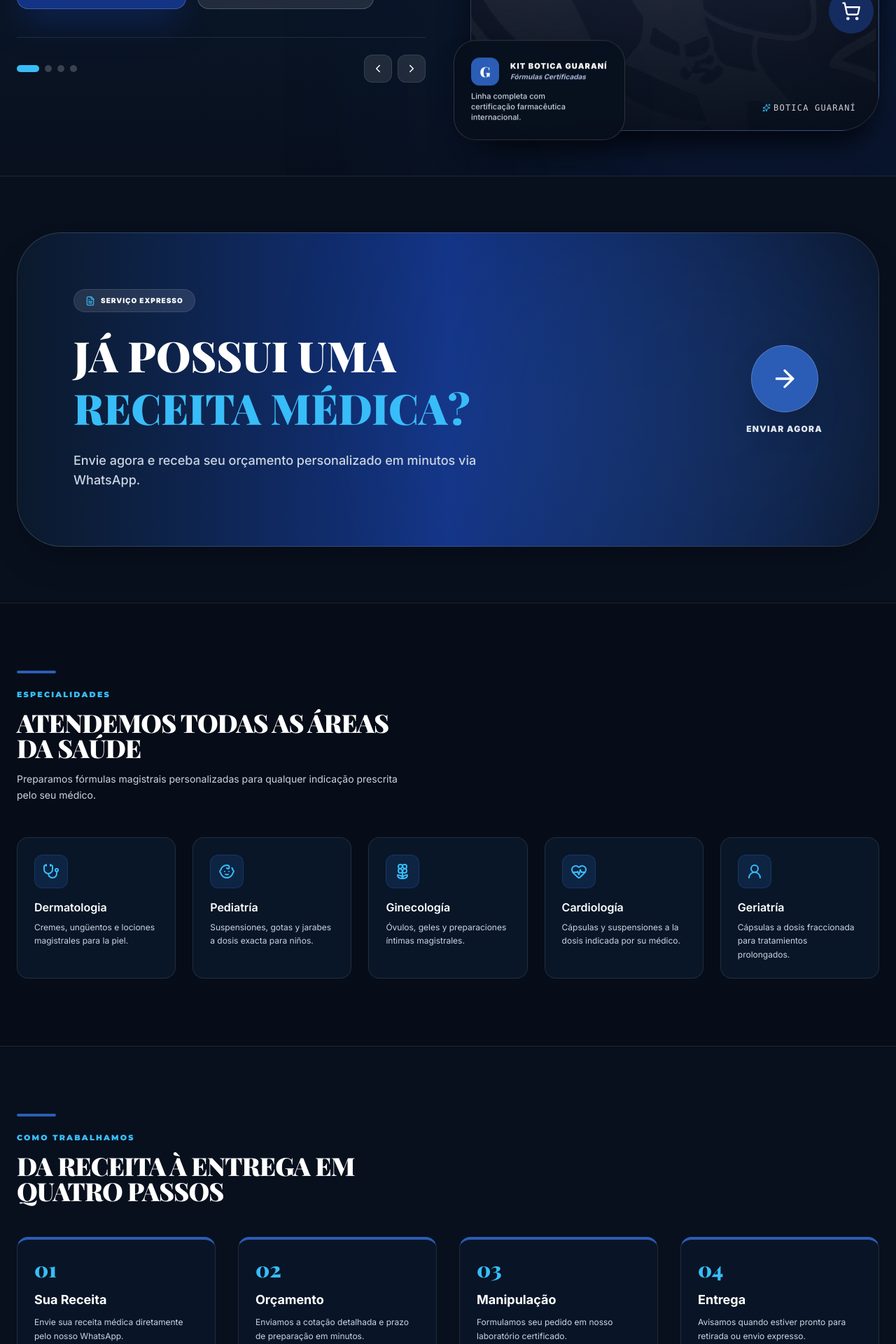
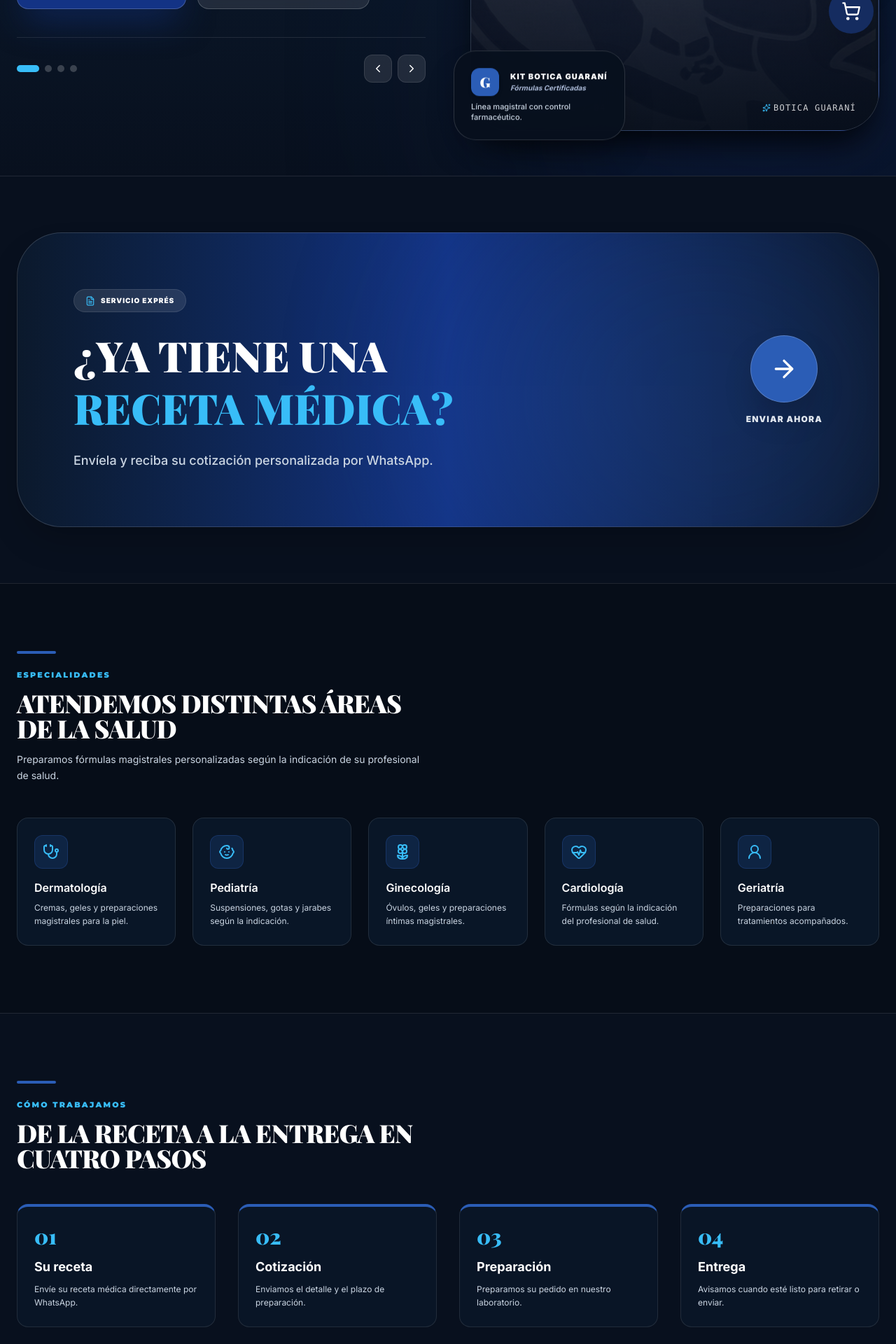
Before and after one commit to igordscode/botica-plataform-v3, a React (Vite) app: page / in a window 1280 px wide. Shown: the part 720-2640 px from the top of the page at 70% size. Built offline with nearby package versions, Linux system fonts and the light colour scheme; no server answers; a web font is replaced by a local one.

Commit message:
fix: alinhar idioma da experiência Lean

```diff
--- a/src/components/Footer.tsx
+++ b/src/components/Footer.tsx
@@ -3,8 +3,10 @@ import { Facebook, Instagram, Mail, Phone, MapPin, Heart, Send, CheckCircle2 } f
 import { useState } from 'react';
 import { subscribeToNewsletter } from '../lib/newsletter';
 import { CONTACT } from '../constants';
+import { useLanguage } from '../context/LanguageContext';
 
 export default function Footer() {
+  const { language } = useLanguage();
   const [email, setEmail] = useState('');
   const [status, setStatus] = useState<'idle' | 'loading' | 'success'>('idle');
 
@@ -37,15 +39,17 @@ export default function Footer() {
                 <img src="/logo-2lineas-branco.svg" alt="Botica Guaraní" className="h-10 md:h-12 w-auto" />
               </div>
               <p className="text-xl text-[#F3F6FA]/40 font-medium italic max-w-md leading-relaxed">
-                "Elevando o padrão da medicina magistral através da precisão técnica e do cuidado humano individualizado."
+                {language === 'pt'
+                  ? 'Elevando o padrão da medicina magistral através da precisão técnica e do cuidado humano individualizado.'
+                  : 'Elevamos el estándar de la medicina magistral con precisión técnica y cuidado humano individualizado.'}
               </p>
             </div>
 
             {/* Newsletter Integrated into Left Side */}
             <div className="max-w-md space-y-6">
               <div className="space-y-2">
-                <h4 className="text-[10px] font-black uppercase tracking-[0.4em] text-[#2B5DB6]">Inovação no seu e-mail</h4>
-                <p className="text-xs text-white/40 font-medium">Receba protocolos de saúde e atualizações do laboratório.</p>
+                <h4 className="text-[10px] font-black uppercase tracking-[0.4em] text-[#2B5DB6]">{language === 'pt' ? 'Novidades no seu e-mail' : 'Novedades en su correo'}</h4>
+                <p className="text-xs text-white/40 font-medium">{language === 'pt' ? 'Receba novidades da Botica e informações do laboratório.' : 'Reciba novedades de Botica e información del laboratorio.'}</p>
               </div>
               <form onSubmit={handleNewsletter} className="relative group">
                 <input
@@ -78,13 +82,13 @@ export default function Footer() {
           </div>
 
           <div className="space-y-8">
-            <h4 className="text-[10px] font-black uppercase tracking-[0.4em] text-[#2B5DB6]">Explorar</h4>
+            <h4 className="text-[10px] font-black uppercase tracking-[0.4em] text-[#2B5DB6]">{language === 'pt' ? 'Explorar' : 'Explorar'}</h4>
             <ul className="space-y-4">
               {[
-                { label: 'Início', path: '/' },
-                { label: 'Sobre Nós', path: '/sobre' },
-                { label: 'Loja Boutique', path: '/loja' },
-                { label: 'Envio de Receita', path: '/receita' }
+                { label: language === 'pt' ? 'Início' : 'Inicio', path: '/' },
+                { label: language === 'pt' ? 'Sobre nós' : 'Sobre nosotros', path: '/sobre' },
+                { label: language === 'pt' ? 'Loja' : 'Tienda', path: '/loja' },
+                { label: language === 'pt' ? 'Enviar receita' : 'Enviar receta', path: '/receita' }
               ].map(link => (
                 <li key={link.label}>
                   <Link to={link.path} className="text-sm font-bold text-white/40 hover:text-white hover:translate-x-2 transition-all inline-block">
@@ -96,7 +100,7 @@ export default function Footer() {
           </div>
 
           <div className="space-y-8">
-            <h4 className="text-[10px] font-black uppercase tracking-[0.4em] text-[#2B5DB6]">Laboratório</h4>
+            <h4 className="text-[10px] font-black uppercase tracking-[0.4em] text-[#2B5DB6]">{language === 'pt' ? 'Laboratório' : 'Laboratorio'}</h4>
             <ul className="space-y-6">
               <li className="flex gap-4 items-start text-white/40 group">
                 <MapPin size={20} className="shrink-0 group-hover:text-[#2B5DB6] transition-colors" />
@@ -117,7 +121,7 @@ export default function Footer() {
         <div className="pt-12 border-t border-white/5 flex flex-col md:flex-row justify-between items-center gap-8">
           <div className="flex items-center gap-2 px-4 py-2 bg-white/5 rounded-full border border-white/5">
              <Heart size={14} className="text-[#2B5DB6]" fill="currentColor" />
-             <span className="text-[9px] font-black uppercase tracking-widest text-white/40">Precisão e Cuidado em cada detalhe</span>
+             <span className="text-[9px] font-black uppercase tracking-widest text-white/40">{language === 'pt' ? 'Precisão e cuidado em cada detalhe' : 'Precisión y cuidado en cada detalle'}</span>
           </div>
           <p className="text-[10px] font-bold text-white/20 uppercase tracking-widest">
             © 2026 Botica Guaraní. Todos os direitos reservados.
--- a/src/pages/Home.tsx
+++ b/src/pages/Home.tsx
@@ -16,7 +16,7 @@ export default function Home() {
   const [activeGoal, setActiveGoal] = useState<string | null>(null);
   const [currentSlide, setCurrentSlide] = useState(0);
 
-  const heroSlides = [
+  const heroSlides = language === 'pt' ? [
     {
       id: 'kit',
       tag: 'Kit Completo & Linha Magistral',
@@ -65,6 +65,11 @@ export default function Home() {
       floatDesc: 'Proteção contra temperatura e luz para a sua fórmula.',
       floatIcon: '📦'
     }
+  ] : [
+    { id: 'kit', tag: 'Kit completo y línea magistral', badgeIcon: Award, title: 'LA CIENCIA DE SU BIENESTAR', highlight: 'Fórmulas exclusivas', quote: '"Colección de cápsulas, sobres y cosméticos magistrales pensados para su rutina."', image: '/images/portada-hero.png', floatBadge: 'Kit Botica Guaraní', floatDesc: 'Línea magistral con control farmacéutico.', floatIcon: 'G' },
+    { id: 'lab', tag: 'Biotecnología y alta precisión', badgeIcon: FlaskConical, title: 'PRECISIÓN Y BIOTECNOLOGÍA', highlight: 'Laboratorio propio', quote: '"Control riguroso de dosificación y calidad en cada preparación."', image: '/mortero-branco.svg', floatBadge: 'Control farmacéutico', floatDesc: 'Revisión de calidad y trazabilidad por lote.', floatIcon: '🔬' },
+    { id: 'fachada', tag: 'Tradición y atención cercana', badgeIcon: Building2, title: 'MÁS DE 25 AÑOS DE HISTORIA', highlight: 'Atención personalizada', quote: '"Tradición magistral y ciencia moderna al servicio de cada persona."', image: '/mortero-branco.svg', floatBadge: 'Botica Guaraní', floatDesc: 'Experiencia y acompañamiento en cada pedido.', floatIcon: '🏛️' },
+    { id: 'entrega', tag: 'Logística especializada', badgeIcon: Truck, title: 'ENTREGA EN TODO EL PAÍS', highlight: 'Envío seguro', quote: '"Protección y seguimiento para que su fórmula llegue correctamente."', image: '/mortero-branco.svg', floatBadge: 'Logística Botica', floatDesc: 'Preparación y envío con cuidado.', floatIcon: '📦' },
   ];
 
   useEffect(() => {
@@ -131,13 +136,13 @@ export default function Home() {
                   to="/loja"
                   className="px-10 py-5 bg-[#133385] text-white rounded-2xl font-black text-sm uppercase tracking-widest hover:bg-[#2B5DB6] transition-all transform hover:scale-105 shadow-2xl shadow-[#133385]/60 flex items-center gap-3 border border-white/20"
                 >
-                  Ver Catálogo <ArrowRight size={20} />
+                  {language === 'pt' ? 'Ver catálogo' : 'Ver catálogo'} <ArrowRight size={20} />
                 </Link>
                 <Link
                   to="/receita"
                   className="px-10 py-5 bg-white/10 backdrop-blur-md text-white rounded-2xl font-black text-sm uppercase tracking-widest border border-white/20 hover:bg-white hover:text-[#060D18] transition-all flex items-center gap-3"
                 >
-                  Enviar Receita <Zap size={20} className="text-[#38BDF8]" />
+                  {language === 'pt' ? 'Enviar receita' : 'Enviar receta'} <Zap size={20} className="text-[#38BDF8]" />
                 </Link>
               </div>
 
@@ -194,7 +199,7 @@ export default function Home() {
                 />
                 <div className="absolute inset-0 bg-gradient-to-t from-[#060D18] via-transparent to-transparent opacity-85 pointer-events-none" />
                 <div className="absolute bottom-6 left-8 right-8 text-white/80 text-xs font-mono tracking-widest uppercase flex justify-between items-center pointer-events-none">
-                  <span>SLIDE 0{currentSlide + 1} / 04</span>
+                  <span>{language === 'pt' ? 'SLIDE' : 'DIAPOSITIVA'} 0{currentSlide + 1} / 04</span>
                   <span className="flex items-center gap-1"><Sparkles size={12} className="text-[#38BDF8]" /> BOTICA GUARANÍ</span>
                 </div>
               </div>
@@ -232,20 +237,20 @@ export default function Home() {
             <div className="relative z-10 flex flex-col md:flex-row items-center justify-between gap-12">
               <div className="space-y-6 max-w-2xl text-center md:text-left">
                 <span className="inline-flex items-center gap-2 px-4 py-2 bg-white/10 text-white rounded-full text-[10px] font-black uppercase tracking-widest border border-white/10">
-                  <FileText size={14} className="text-[#38BDF8]" /> Serviço Expresso
+                  <FileText size={14} className="text-[#38BDF8]" /> {language === 'pt' ? 'Serviço expresso' : 'Servicio exprés'}
                 </span>
                 <h2 className="text-4xl md:text-6xl font-serif font-black leading-tight uppercase text-white">
-                  Já possui uma <span className="text-[#38BDF8]">receita médica?</span>
+                  {language === 'pt' ? <>Já possui uma <span className="text-[#38BDF8]">receita médica?</span></> : <>¿Ya tiene una <span className="text-[#38BDF8]">receta médica?</span></>}
                 </h2>
                 <p className="text-lg text-slate-300 font-medium">
-                  Envie agora e receba seu orçamento personalizado em minutos via WhatsApp.
+                  {language === 'pt' ? 'Envie agora e receba seu orçamento personalizado pelo WhatsApp.' : 'Envíela y reciba su cotización personalizada por WhatsApp.'}
                 </p>
               </div>
               <div className="flex flex-col items-center gap-4">
                 <div className="w-24 h-24 bg-[#2B5DB6] text-white rounded-full flex items-center justify-center shadow-2xl group-hover:scale-110 transition-transform border border-white/20">
                   <ArrowRight size={40} className="group-hover:translate-x-2 transition-transform" />
                 </div>
-                <span className="text-xs font-black uppercase tracking-widest text-slate-200">Enviar Agora</span>
+                <span className="text-xs font-black uppercase tracking-widest text-slate-200">{language === 'pt' ? 'Enviar agora' : 'Enviar ahora'}</span>
               </div>
             </div>
           </Link>
@@ -259,20 +264,26 @@ export default function Home() {
             <div className="w-14 h-1 bg-[#2B5DB6] rounded-full mb-4" />
             <span className="text-[11px] font-black uppercase tracking-[0.2em] text-[#38BDF8] font-display">Especialidades</span>
             <h2 className="font-serif font-black text-white uppercase tracking-tight mt-3 mb-4 text-4xl leading-none">
-              Atendemos todas as áreas da saúde
+              {language === 'pt' ? 'Atendemos todas as áreas da saúde' : 'Atendemos distintas áreas de la salud'}
             </h2>
             <p className="text-sm text-slate-300 leading-relaxed">
-              Preparamos fórmulas magistrais personalizadas para qualquer indicação prescrita pelo seu médico.
+              {language === 'pt' ? 'Preparamos fórmulas magistrais personalizadas conforme a indicação do seu profissional de saúde.' : 'Preparamos fórmulas magistrales personalizadas según la indicación de su profesional de salud.'}
             </p>
           </div>
           <div className="grid grid-cols-1 sm:grid-cols-2 md:grid-cols-5 gap-6">
-            {[
-              { Icon: Stethoscope, title: "Dermatologia",  desc: "Cremes, ungüentos e lociones magistrales para la piel." },
-              { Icon: Baby,        title: "Pediatría",     desc: "Suspensiones, gotas y jarabes a dosis exacta para niños." },
-              { Icon: Flower2,     title: "Ginecología",   desc: "Óvulos, geles y preparaciones íntimas magistrales." },
-              { Icon: HeartPulse,  title: "Cardiología",   desc: "Cápsulas y suspensiones a la dosis indicada por su médico." },
-              { Icon: UserRound,   title: "Geriatría",     desc: "Cápsulas a dosis fraccionada para tratamientos prolongados." },
-            ].map(({ Icon, title, desc }) => (
+            {(language === 'pt' ? [
+              { Icon: Stethoscope, title: 'Dermatologia', desc: 'Cremes, géis e preparações magistrais para a pele.' },
+              { Icon: Baby, title: 'Pediatria', desc: 'Suspensões, gotas e xaropes na dose indicada.' },
+              { Icon: Flower2, title: 'Ginecologia', desc: 'Óvulos, géis e preparações íntimas magistrais.' },
+              { Icon: HeartPulse, title: 'Cardiologia', desc: 'Fórmulas na dose indicada pelo profissional de saúde.' },
+              { Icon: UserRound, title: 'Geriatria', desc: 'Preparações para tratamentos acompanhados.' },
+            ] : [
+              { Icon: Stethoscope, title: 'Dermatología', desc: 'Cremas, geles y preparaciones magistrales para la piel.' },
+              { Icon: Baby, title: 'Pediatría', desc: 'Suspensiones, gotas y jarabes según la indicación.' },
+              { Icon: Flower2, title: 'Ginecología', desc: 'Óvulos, geles y preparaciones íntimas magistrales.' },
+              { Icon: HeartPulse, title: 'Cardiología', desc: 'Fórmulas según la indicación del profesional de salud.' },
+              { Icon: UserRound, title: 'Geriatría', desc: 'Preparaciones para tratamientos acompañados.' },
+            ]).map(({ Icon, title, desc }) => (
               <div
                 key={title}
                 className="bg-[#0B192C]/80 backdrop-blur-md border border-white/10 rounded-2xl p-6 transition-all duration-300 hover:-translate-y-1 hover:border-[#2B5DB6]/50 hover:bg-[#0B192C]"
@@ -293,18 +304,23 @@ export default function Home() {
         <div className="max-w-7xl mx-auto">
           <div className="max-w-xl mb-12">
             <div className="w-14 h-1 bg-[#2B5DB6] rounded-full mb-4" />
-            <span className="text-[11px] font-black uppercase tracking-[0.2em] text-[#38BDF8] font-display">Como Trabalhamos</span>
+            <span className="text-[11px] font-black uppercase tracking-[0.2em] text-[#38BDF8] font-display">{language === 'pt' ? 'Como trabalhamos' : 'Cómo trabajamos'}</span>
             <h2 className="font-serif font-black text-white uppercase tracking-tight mt-3 text-4xl leading-none">
-              Da receita à entrega em quatro passos
+              {language === 'pt' ? 'Da receita à entrega em quatro passos' : 'De la receta a la entrega en cuatro pasos'}
             </h2>
           </div>
           <ol className="grid grid-cols-1 md:grid-cols-4 gap-8 list-none p-0">
-            {[
+            {(language === 'pt' ? [
               { n: "01", h: "Sua Receita",   p: "Envie sua receita médica diretamente pelo nosso WhatsApp." },
               { n: "02", h: "Orçamento",    p: "Enviamos a cotação detalhada e prazo de preparação em minutos." },
               { n: "03", h: "Manipulação",  p: "Formulamos seu pedido em nosso laboratório certificado." },
               { n: "04", h: "Entrega",      p: "Avisamos quando estiver pronto para retirada ou envio expresso." },
-            ].map(({ n, h, p }) => (
+            ] : [
+              { n: '01', h: 'Su receta', p: 'Envíe su receta médica directamente por WhatsApp.' },
+              { n: '02', h: 'Cotización', p: 'Enviamos el detalle y el plazo de preparación.' },
+              { n: '03', h: 'Preparación', p: 'Preparamos su pedido en nuestro laboratorio.' },
+              { n: '04', h: 'Entrega', p: 'Avisamos cuando esté listo para retirar o enviar.' },
+            ]).map(({ n, h, p }) => (
               <li key={n} className="bg-[#0B192C]/60 border border-white/10 rounded-2xl p-6 border-t-4 border-t-[#2B5DB6]">
                 <div className="font-serif font-black text-3xl text-[#38BDF8] mb-3">{n}</div>
                 <h4 className="font-bold text-white text-lg mb-2">{h}</h4>
@@ -437,32 +453,36 @@ export default function Home() {
               >
                 <div className="flex items-center gap-3">
                   <Microscope className="text-[#38BDF8]" size={24} />
-                  <span className="text-[10px] font-black uppercase tracking-[0.2em]">Padrão Ouro</span>
+                  <span className="text-[10px] font-black uppercase tracking-[0.2em]">{language === 'pt' ? 'Padrão ouro' : 'Estándar de calidad'}</span>
                 </div>
                 <p className="text-xs font-serif font-black italic max-w-[150px] text-slate-200">
-                  "Precisão nanométrica em cada dosagem magistral."
+                  {language === 'pt' ? 'Precisão em cada preparação magistral.' : 'Precisión en cada preparación magistral.'}
                 </p>
               </motion.div>
             </div>
 
             <div className="space-y-10 order-1 lg:order-2">
               <div className="space-y-4">
-                <span className="text-[10px] font-black uppercase tracking-[0.4em] text-[#38BDF8]">Área Técnica</span>
+                <span className="text-[10px] font-black uppercase tracking-[0.4em] text-[#38BDF8]">{language === 'pt' ? 'Área técnica' : 'Área técnica'}</span>
                 <h2 className="text-5xl md:text-7xl font-serif font-black text-white leading-[0.9] tracking-tighter uppercase">
                   ESPAÇO DO <br/><span className="text-[#38BDF8]">PRESCRITOR.</span>
                 </h2>
               </div>
 
               <p className="text-lg text-slate-300 font-medium leading-relaxed italic border-l-4 border-[#2B5DB6] pl-8">
-                Oferecemos suporte técnico especializado para médicos e profissionais de saúde, garantindo precisão absoluta em cada fórmula.
+                {language === 'pt' ? 'Oferecemos suporte técnico para profissionais de saúde e prescritores.' : 'Ofrecemos soporte técnico para profesionales de la salud y prescriptores.'}
               </p>
 
               <div className="grid gap-4">
-                {[
+                {(language === 'pt' ? [
                   { title: "Consultoria Farmacêutica", icon: <Stethoscope size={20} />, desc: "Canal direto com nossos farmacêuticos para ajuste de ativos." },
                   { title: "Guia de Ativos", icon: <Award size={20} />, desc: "Acesso à nossa biblioteca técnica de insumos e sinergias." },
                   { title: "Segurança de Dados", icon: <ShieldCheck size={20} />, desc: "Gestão sigilosa e ética de todas as prescrições enviadas." },
-                ].map((item, i) => (
+                ] : [
+                  { title: 'Consultoría farmacéutica', icon: <Stethoscope size={20} />, desc: 'Canal directo con nuestros farmacéuticos para dudas sobre la preparación.' },
+                  { title: 'Guía de activos', icon: <Award size={20} />, desc: 'Información técnica para apoyar la conversación con su profesional de salud.' },
+                  { title: 'Seguridad de datos', icon: <ShieldCheck size={20} />, desc: 'Tratamiento confidencial y responsable de las recetas enviadas.' },
+                ]).map((item, i) => (
                   <div key={i} className="flex gap-6 p-6 bg-[#0B192C]/80 rounded-[2rem] border border-white/10">
                     <div className="w-12 h-12 bg-[#2B5DB6]/20 text-[#38BDF8] rounded-2xl flex items-center justify-center shrink-0 border border-[#2B5DB6]/30">
                       {item.icon}
@@ -476,7 +496,7 @@ export default function Home() {
               </div>
 
               <Link to="/receita" className="inline-flex items-center gap-3 px-10 py-5 bg-[#133385] text-white rounded-2xl font-black text-xs uppercase tracking-widest hover:bg-[#2B5DB6] transition-all border border-white/20 shadow-xl">
-                Seja um Parceiro <ArrowRight size={18} />
+                {language === 'pt' ? 'Fale com a Botica' : 'Hable con Botica'} <ArrowRight size={18} />
               </Link>
             </div>
           </div>
@@ -489,18 +509,22 @@ export default function Home() {
           <div className="grid lg:grid-cols-2 gap-24 items-center">
             <div className="space-y-10">
               <div className="space-y-4">
-                <h3 className="text-[10px] font-black uppercase tracking-[0.4em] text-[#38BDF8]">Nossa Filosofia</h3>
+                <h3 className="text-[10px] font-black uppercase tracking-[0.4em] text-[#38BDF8]">{language === 'pt' ? 'Nossa filosofia' : 'Nuestra filosofía'}</h3>
                 <h2 className="text-5xl md:text-7xl font-serif font-black text-white leading-[0.9] tracking-tighter uppercase">
                   MAIS QUE <br/>PÍLULAS, <br/><span className="text-[#38BDF8]">PROPÓSITO.</span>
                 </h2>
               </div>
 
               <div className="grid gap-6">
-                {[
+                {(language === 'pt' ? [
                   { title: "Pureza Guaraní", desc: "Aproveitamos o conhecimento ancestral para extrair o melhor da natureza.", icon: <Leaf /> },
                   { title: "Precisão Moderna", desc: "Laboratórios de última geração garantem a dosagem exata para seu corpo.", icon: <ShieldCheck /> },
                   { title: "Bio-Identidade", desc: "Cada tratamento é mapeado conforme seu perfil biológico individual.", icon: <Zap /> },
-                ].map((item, i) => (
+                ] : [
+                  { title: 'Pureza guaraní', desc: 'Valorizamos o conhecimento tradicional com responsabilidade e respeito.' , icon: <Leaf /> },
+                  { title: 'Precisão moderna', desc: 'Processos cuidadosos apoiam a qualidade de cada preparação.', icon: <ShieldCheck /> },
+                  { title: 'Cuidado individual', desc: 'Cada pessoa merece orientação adequada à sua rotina e necessidade.', icon: <Zap /> },
+                ]).map((item, i) => (
                   <motion.div
                     key={i}
                     whileHover={{ x: 8 }}
```
